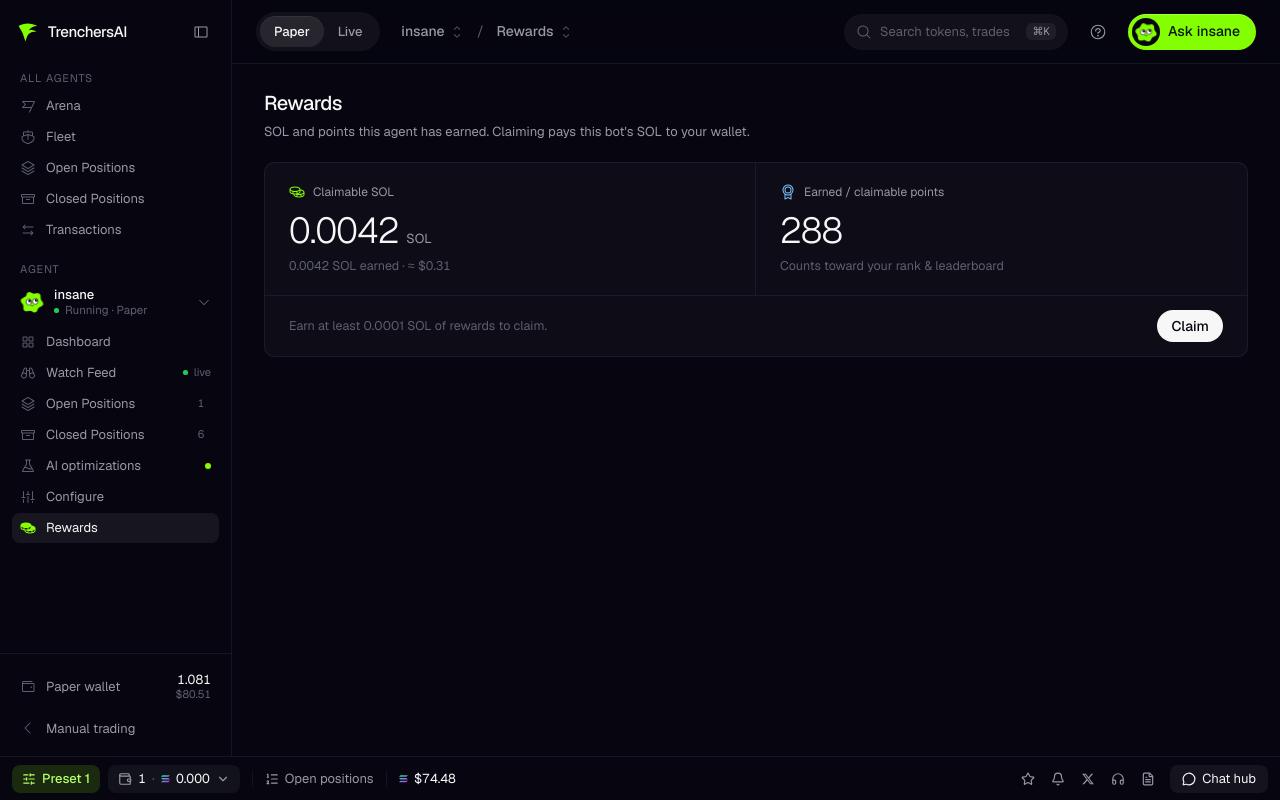
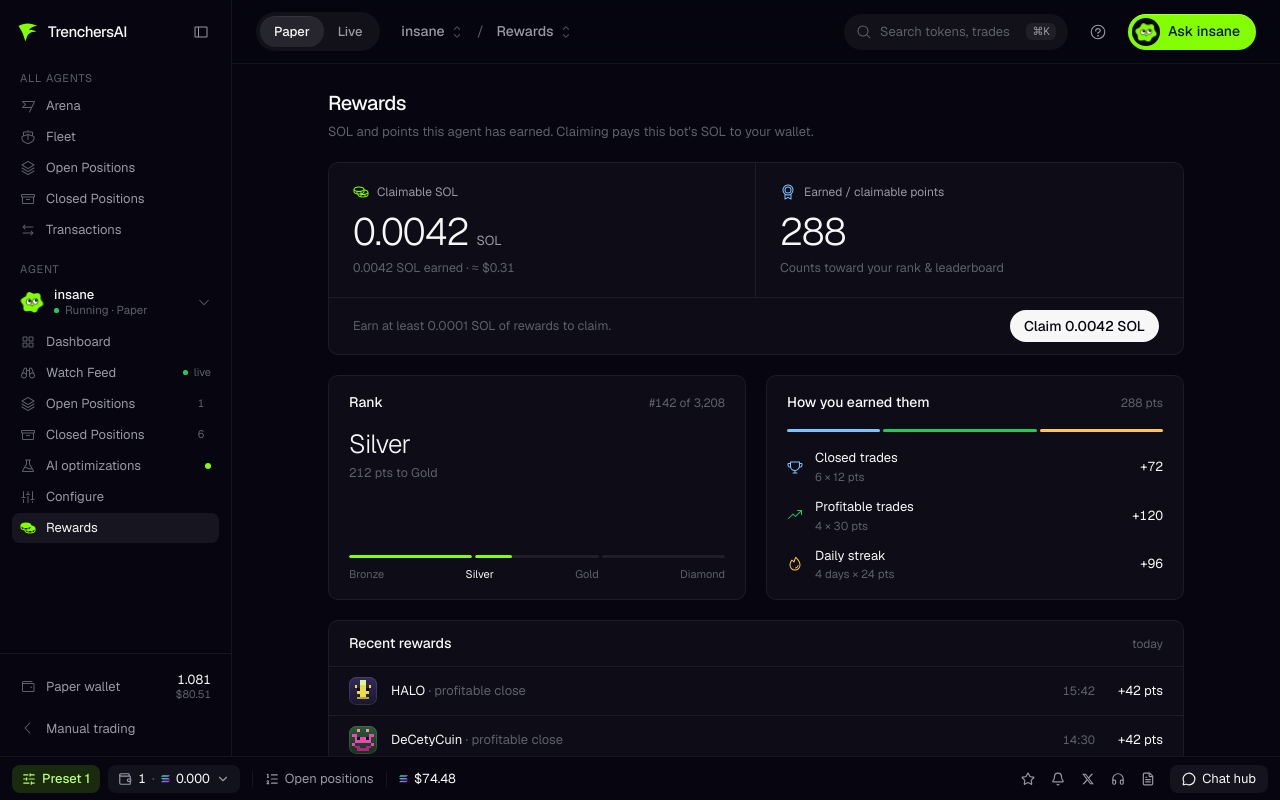
Before and after one commit to insanekrishnna/trenchers, a Next.js app: page /rewards in a window 1280 px wide. Built offline with nearby package versions, Linux system fonts and the light colour scheme; a web font is replaced by a local one.

Commit message:
feat(rewards): rank, points breakdown and recent rewards
Centred layout; claim button shows the amount; a Rank card with a
segmented tier track (Silver, 212 pts to Gold); 'How you earned them'
splits the 288 points into closed trades, profitable trades and streak;
a recent-rewards list per trade.

```diff
--- a/components/pages/Rewards.tsx
+++ b/components/pages/Rewards.tsx
@@ -1,30 +1,56 @@
 "use client";
 
-import { CheckIcon, CoinsIcon, MedalIcon } from "@phosphor-icons/react";
+import { CheckIcon, CoinsIcon, FireIcon, MedalIcon, TrendUpIcon, TrophyIcon } from "@phosphor-icons/react";
+import { motion } from "motion/react";
 import { useState } from "react";
-import { bot } from "@/lib/data";
+import { bot, closedTrades, fmtTime } from "@/lib/data";
 import { rewards } from "@/lib/pageData";
-import { Card, CountUp } from "@/components/ui/primitives";
-import { Page, PageTitle, SolidButton } from "./kit";
+import { Card, CountUp, TokenIcon } from "@/components/ui/primitives";
+import { Page, SolidButton } from "./kit";
+
+// How the 288 points break down — every closed trade earns, winners earn more, streak days add a bonus.
+const PER_TRADE = 12;
+const PER_WIN = 30;
+const STREAK_DAYS = 4;
+const PER_STREAK_DAY = 24;
+const TIERS = [
+  { name: "Bronze", at: 0 },
+  { name: "Silver", at: 200 },
+  { name: "Gold", at: 500 },
+  { name: "Diamond", at: 1200 },
+];
 
 export function Rewards() {
   const [claimed, setClaimed] = useState(false);
   const claimable = claimed ? 0 : rewards.claimableSol;
   const canClaim = claimable >= rewards.minClaim;
 
+  const wins = closedTrades.filter((t) => t.pnl > 0).length;
+  const sources = [
+    { icon: TrophyIcon, label: "Closed trades", detail: `${closedTrades.length} × ${PER_TRADE} pts`, pts: closedTrades.length * PER_TRADE, color: "#7cc4ff" },
+    { icon: TrendUpIcon, label: "Profitable trades", detail: `${wins} × ${PER_WIN} pts`, pts: wins * PER_WIN, color: "#21c95e" },
+    { icon: FireIcon, label: "Daily streak", detail: `${STREAK_DAYS} days × ${PER_STREAK_DAY} pts`, pts: STREAK_DAYS * PER_STREAK_DAY, color: "#ffc74f" },
+  ];
+  const tier = [...TIERS].reverse().find((t) => rewards.points >= t.at)!;
+  const next = TIERS[TIERS.indexOf(tier) + 1];
+  const toNext = next ? (rewards.points - tier.at) / (next.at - tier.at) : 1;
+
   return (
-    <Page>
-      <PageTitle title="Rewards" desc="SOL and points this agent has earned. Claiming pays this bot's SOL to your wallet." />
+    <Page width="narrow">
+      <div>
+        <h1 className="text-[20px] font-medium tracking-tight">Rewards</h1>
+        <p className="mt-1 text-[13px] text-subtle">SOL and points this agent has earned. Claiming pays this bot&apos;s SOL to your wallet.</p>
+      </div>
 
+      {/* balances + claim */}
       <Card className="overflow-hidden">
         <div className="grid divide-line md:grid-cols-2 md:divide-x">
-          {/* claimable SOL */}
           <div className="px-6 py-5">
             <p className="flex items-center gap-2 text-[12px] text-muted">
               <CoinsIcon className="size-4 text-accent" /> Claimable SOL
             </p>
             <p className="mt-3 flex items-baseline gap-2">
-              <span className="text-[36px] font-light leading-none tracking-tight tabular-nums">
+              <span className="text-[38px] font-light leading-none tracking-tight tabular-nums">
                 <CountUp value={claimable} />
               </span>
               <span className="text-[13px] text-muted">SOL</span>
@@ -33,23 +59,19 @@ export function Rewards() {
               {rewards.earnedSol.toFixed(4)} SOL earned · ≈ ${(rewards.earnedSol * bot.solUsd).toFixed(2)}
             </p>
           </div>
-
-          {/* points */}
           <div className="border-t border-line px-6 py-5 md:border-t-0">
             <p className="flex items-center gap-2 text-[12px] text-muted">
               <MedalIcon className="size-4 text-[#7cc4ff]" /> Earned / claimable points
             </p>
-            <p className="mt-3 text-[36px] font-light leading-none tracking-tight tabular-nums">
+            <p className="mt-3 text-[38px] font-light leading-none tracking-tight tabular-nums">
               <CountUp value={rewards.points} decimals={0} />
             </p>
             <p className="mt-2 text-[12.5px] text-subtle">Counts toward your rank &amp; leaderboard</p>
           </div>
         </div>
-
-        {/* claim bar */}
-        <div className="flex flex-wrap items-center justify-between gap-3 border-t border-line px-6 py-3.5">
+        <div className="flex flex-wrap items-center justify-between gap-3 border-t border-line px-6 py-3">
           <p className="text-[12.5px] text-subtle">
-            {claimed ? "Claimed — sent to your wallet." : `Earn at least ${rewards.minClaim.toFixed(4)} SOL of rewards to claim.`}
+            {claimed ? "Claimed — on its way to your wallet." : `Earn at least ${rewards.minClaim.toFixed(4)} SOL of rewards to claim.`}
           </p>
           <SolidButton disabled={!canClaim} onClick={() => setClaimed(true)}>
             {claimed ? (
@@ -57,11 +79,109 @@ export function Rewards() {
                 <CheckIcon className="size-3.5" weight="bold" /> Claimed
               </>
             ) : (
-              "Claim"
+              `Claim ${claimable.toFixed(4)} SOL`
             )}
           </SolidButton>
         </div>
       </Card>
+
+      <div className="grid gap-5 md:grid-cols-2">
+        {/* rank */}
+        <Card className="flex flex-col px-5 py-4">
+          <div className="flex items-baseline justify-between">
+            <h3 className="text-[14px] font-medium">Rank</h3>
+            <span className="text-[12px] tabular-nums text-subtle">#142 of 3,208</span>
+          </div>
+          <p className="mt-3 text-[26px] font-light tracking-tight">{tier.name}</p>
+          <p className="text-[12.5px] tabular-nums text-subtle">
+            {next ? `${next.at - rewards.points} pts to ${next.name}` : "Top tier"}
+          </p>
+          {/* tier track: one segment per tier, the current one fills */}
+          <div className="mt-auto pt-5">
+            <div className="flex gap-[3px]">
+              {TIERS.slice(0, -1).map((t, i) => {
+                const fill = i < TIERS.indexOf(tier) ? 1 : i === TIERS.indexOf(tier) ? toNext : 0;
+                return (
+                  <span key={t.name} className="relative h-[3px] flex-1 overflow-hidden rounded-full bg-white/[.08]">
+                    <motion.span
+                      className="absolute inset-y-0 left-0 rounded-full bg-accent"
+                      initial={{ width: 0 }}
+                      whileInView={{ width: `${fill * 100}%` }}
+                      viewport={{ once: true }}
+                      transition={{ duration: 0.8, delay: i * 0.1, ease: [0.22, 1, 0.36, 1] }}
+                    />
+                  </span>
+                );
+              })}
+            </div>
+            <div className="mt-2 flex justify-between text-[11px] text-subtle">
+              {TIERS.map((t) => (
+                <span key={t.name} className={t.name === tier.name ? "text-fg" : ""}>
+                  {t.name}
+                </span>
+              ))}
+            </div>
+          </div>
+        </Card>
+
+        {/* where the points came from */}
+        <Card className="px-5 py-4">
+          <div className="flex items-baseline justify-between">
+            <h3 className="text-[14px] font-medium">How you earned them</h3>
+            <span className="text-[12px] tabular-nums text-subtle">{rewards.points} pts</span>
+          </div>
+          <div className="mt-4 flex h-[3px] gap-[3px]">
+            {sources.map((s) => (
+              <span key={s.label} className="h-full rounded-full" style={{ width: `${(s.pts / rewards.points) * 100}%`, background: s.color }} />
+            ))}
+          </div>
+          <ul className="mt-4 space-y-3">
+            {sources.map((s) => (
+              <li key={s.label} className="flex items-center gap-3 text-[13px]">
+                <s.icon className="size-4 shrink-0" style={{ color: s.color }} />
+                <span className="flex-1">
+                  <span className="block">{s.label}</span>
+                  <span className="block text-[11.5px] text-subtle">{s.detail}</span>
+                </span>
+                <span className="tabular-nums text-fg">+{s.pts}</span>
+              </li>
+            ))}
+          </ul>
+        </Card>
+      </div>
+
+      {/* recent */}
+      <Card className="overflow-hidden">
+        <div className="flex items-baseline justify-between border-b border-line px-5 py-3">
+          <h3 className="text-[14px] font-medium">Recent rewards</h3>
+          <span className="text-[12px] text-subtle">today</span>
+        </div>
+        <ul className="divide-y divide-line">
+          {closedTrades.map((t) => {
+            const win = t.pnl > 0;
+            return (
+              <li key={t.id} className="flex items-center gap-3 px-5 py-2.5 transition-colors hover:bg-white/[.025]">
+                <TokenIcon symbol={t.symbol} hue={t.hue} size={28} />
+                <span className="ml-0.5 flex-1 text-[13px]">
+                  {t.symbol} <span className="text-subtle">· {win ? "profitable close" : "closed"}</span>
+                </span>
+                <span className="text-[12px] tabular-nums text-subtle">{fmtTime(t.closedAt)}</span>
+                <span className="w-14 text-right text-[13px] tabular-nums text-fg">+{PER_TRADE + (win ? PER_WIN : 0)} pts</span>
+              </li>
+            );
+          })}
+          <li className="flex items-center gap-3 px-5 py-2.5">
+            <span className="grid size-7 place-items-center rounded-lg bg-warn/10">
+              <FireIcon className="size-4 text-warn" />
+            </span>
+            <span className="ml-0.5 flex-1 text-[13px]">
+              Daily streak <span className="text-subtle">· {STREAK_DAYS} days</span>
+            </span>
+            <span className="text-[12px] text-subtle">09:00</span>
+            <span className="w-14 text-right text-[13px] tabular-nums text-fg">+{STREAK_DAYS * PER_STREAK_DAY} pts</span>
+          </li>
+        </ul>
+      </Card>
     </Page>
   );
 }
```
